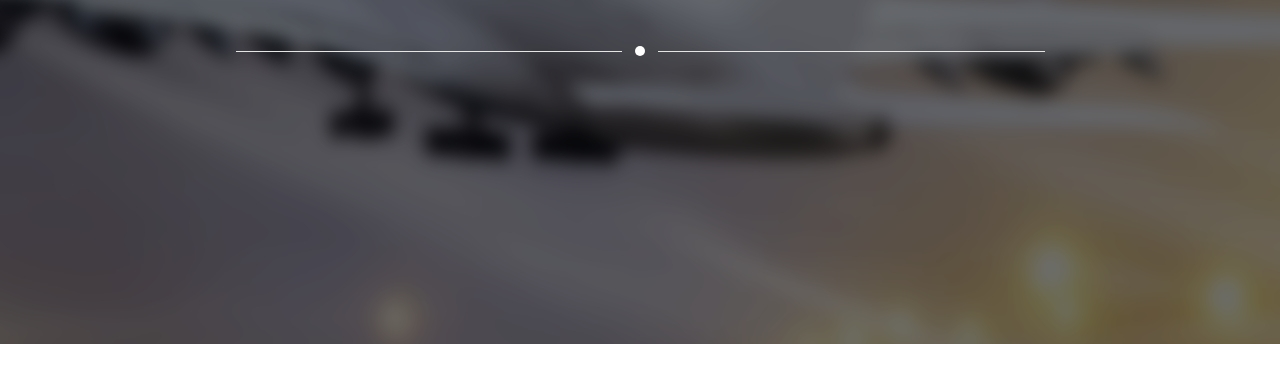
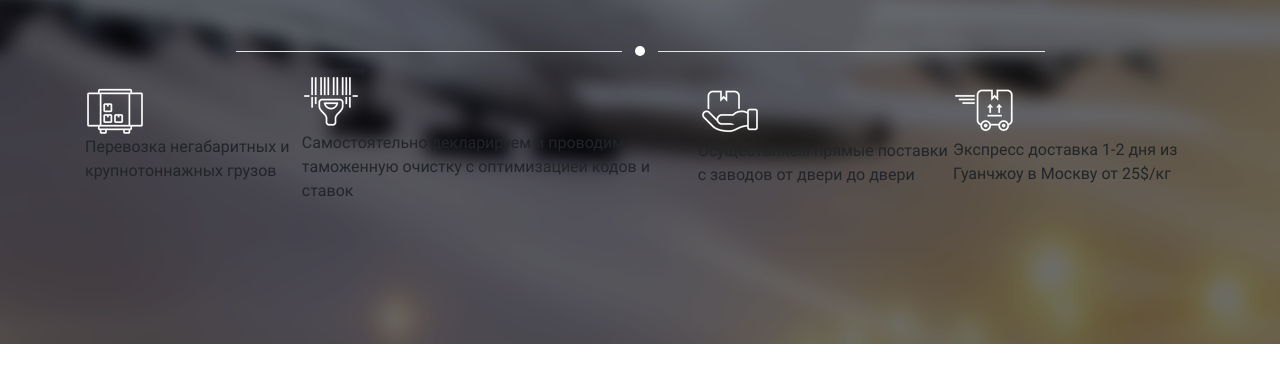
Before and after one commit to andryxxa93/glot, a website: page src/index.html in a window 1280 px wide. Shown: the part 336-718 px from the top of the page. Drawn offline with nearby package versions, Linux system fonts and the light colour scheme.

Commit message:
add promo wrapper

```diff
--- a/src/index.html
+++ b/src/index.html
@@ -62,6 +62,24 @@
                 <div class="round"></div>
                 <hr>
             </div>
+            <div class="promo__wrapper">
+                <div class="items">
+                    <img src="icons/promo/icon_1.png" alt="bagage" class="icon">
+                    <div class="dscr">Перевозка негабаритных и крупнотоннажных грузов</div>
+                </div>
+                <div class="items">
+                    <img src="icons/promo/icon_2.png" alt="scan" class="icon">
+                    <div class="dscr">Самостоятельно декларируем и проводим таможенную очистку с оптимизацией кодов и ставок</div>
+                </div>
+                <div class="items">
+                    <img src="icons/promo/icon_3.png" alt="delivery" class="icon">
+                    <div class="dscr">Осуществляем прямые поставки с заводов от двери до двери</div>
+                </div>
+                <div class="items">
+                    <img src="icons/promo/icon_4.png" alt="bagage" class="icon">
+                    <div class="dscr">Экспресс доставка 1-2 дня из Гуанчжоу в Москву от 25$/кг</div>
+                </div>
+            </div>
         </div>
     </section>
 </body>
--- a/src/sass/blocks/_promo.scss
+++ b/src/sass/blocks/_promo.scss
@@ -50,4 +50,9 @@
             margin: 0 13px;
         }
     }
+    &__wrapper {
+        display: flex;
+        justify-content: space-between;
+        align-items: center;
+    }
 }
```
Also changed, not shown: src/css/stylemin.css, 1 other file.
